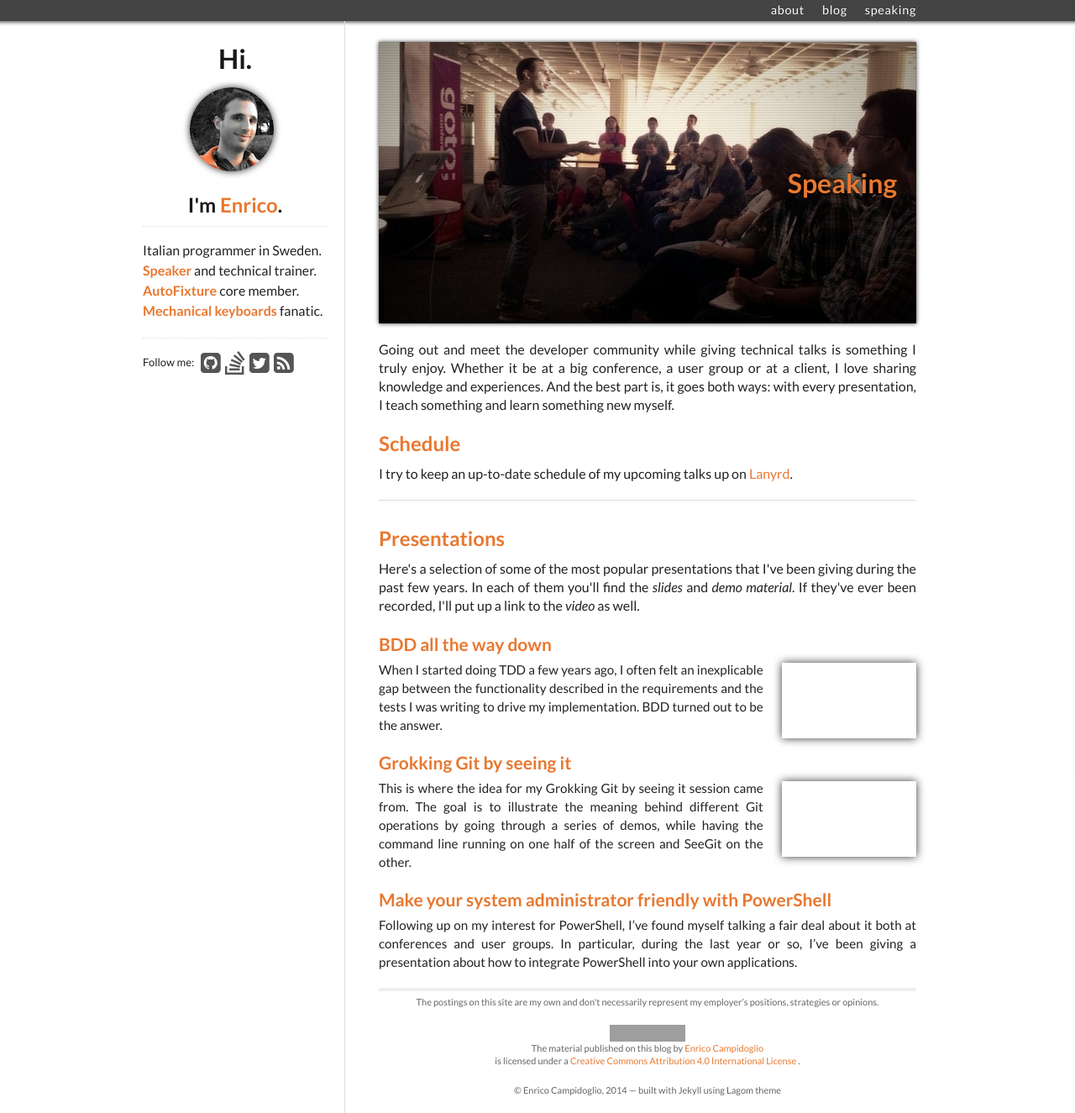
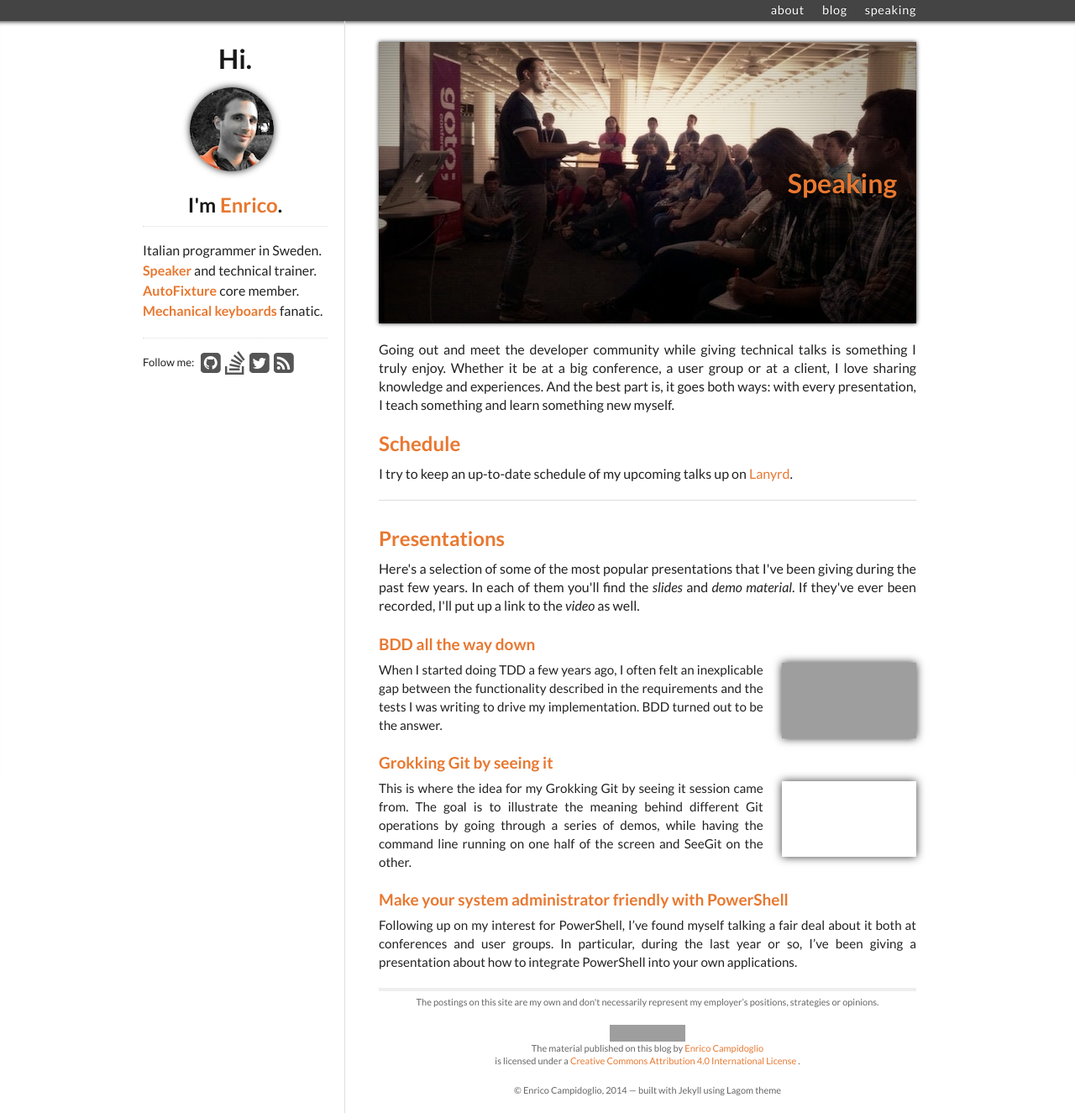
Before and after one commit to megakemp/megakemp.github.io, a Jekyll site: the page built from speaking/index.html, in a window 1280 px wide. Shown: the whole page at 84% size. Built offline with Jekyll 4.4.1, drawn with Linux system fonts in a browser that asks for light colours; nearby versions of some CDN libraries; Markdown is read by kramdown in place of the engine named in the settings; comment, search, counter and statistics services are not loaded; grey boxes are pictures that could not be loaded.

Commit message:
Reduces the font size for h4 elements.

```diff
--- a/_includes/css/base.css
+++ b/_includes/css/base.css
@@ -70,7 +70,7 @@
 	h1 { font-size: 46px; line-height: 50px; margin-bottom: 14px;}
 	h2 { font-size: 35px; line-height: 40px; margin-bottom: 10px; }
 	h3 { font-size: 28px; line-height: 34px; margin-bottom: 8px; }
-	h4 { font-size: 21px; line-height: 30px; margin-bottom: 4px; }
+	h4 { font-size: 19px; line-height: 30px; margin-bottom: 4px; }
 	h5 { font-size: 17px; line-height: 24px; }
 	h6 { font-size: 14px; line-height: 21px; }
 	.subheader { color: #777; }
```
